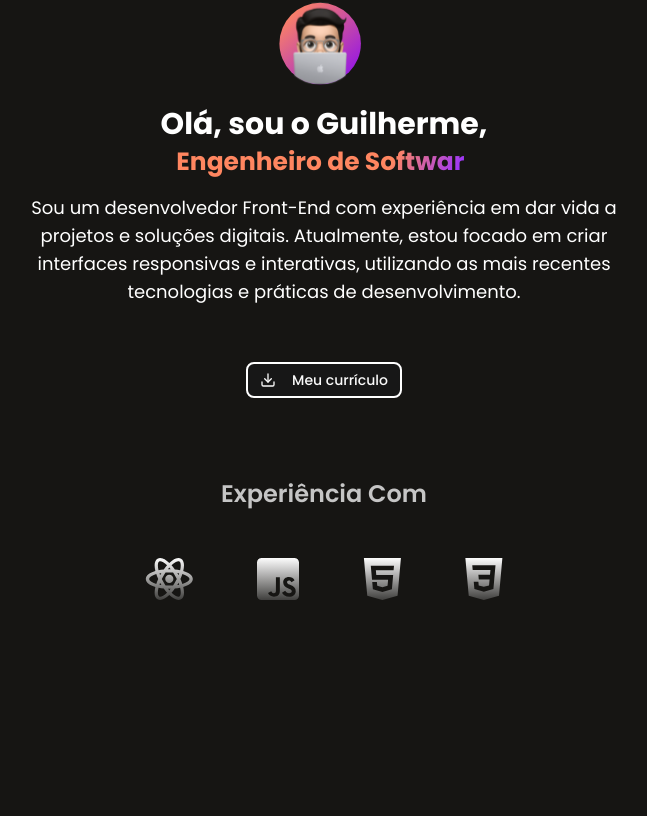
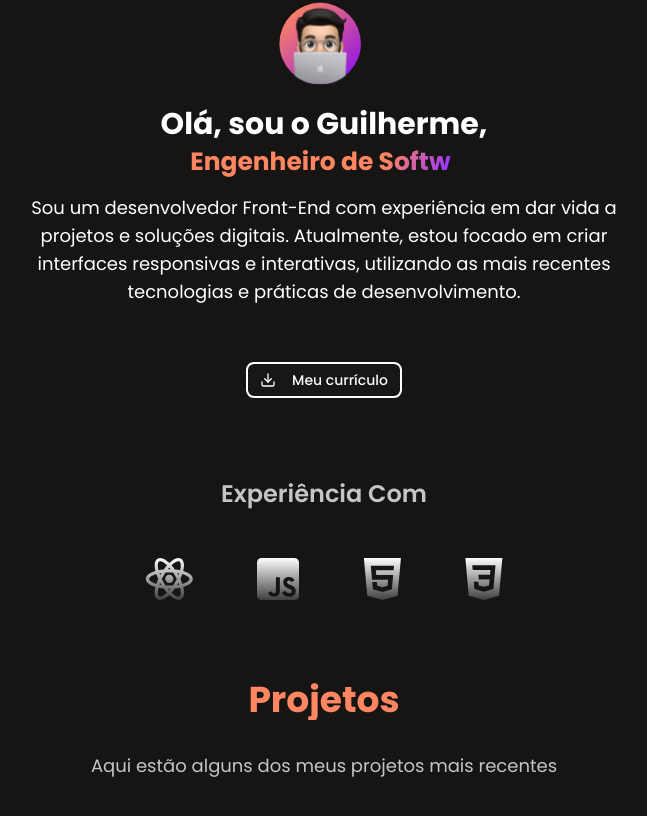
Before and after one commit to Gui250/portifolio, a React (Vite) app in the folder portifolio/: page / in a window 1280 px wide. Shown: the part 204-1020 px from the top of the page, without its empty margins (316-963 px from the left). Before the commit the page ends 804 px from the top, so only its background shows below. Built offline with nearby package versions, Linux system fonts and the light colour scheme.

Commit message:
adicionando componente de projeto

```diff
--- a/portifolio/package.json
+++ b/portifolio/package.json
@@ -21,6 +21,7 @@
     "embla-carousel-autoplay": "^8.6.0",
     "embla-carousel-react": "^8.6.0",
     "lucide-react": "^0.542.0",
+    "motion": "^12.23.12",
     "react": "^19.1.1",
     "react-dom": "^19.1.1",
     "react-router-dom": "^7.8.2",
--- a/portifolio/src/components/Main/index.tsx
+++ b/portifolio/src/components/Main/index.tsx
@@ -1,4 +1,5 @@
 import { AvatarComponent } from "../Avatar";
+import { Projetos } from "../Projetos";
 import { TextoApresentacao } from "../TextoApresentacao";
 import { Tecnologies } from "../Tecnologies";
 import logoReact from "../../assets/reactjs.svg";
@@ -19,6 +20,7 @@ export function Main() {
         <Tecnologies link={logoHtml} description="HTML" />
         <Tecnologies link={logoCss} description="CSS" />
       </div>
+      <Projetos />
     </main>
   );
 }
--- /dev/null
+++ b/portifolio/src/components/Projetos/index.tsx
@@ -0,0 +1,12 @@
+export function Projetos() {
+  return (
+    <section className="w-full max-w-4xl mx-auto mt-20 mb-20">
+      <div className="text-center">
+        <h2 className="text-4xl font-bold bg-gradient-text mb-8">Projetos</h2>
+        <p className="text-[#c5c5c5] text-lg mb-8">
+          Aqui estão alguns dos meus projetos mais recentes
+        </p>
+      </div>
+    </section>
+  );
+}
--- a/portifolio/src/index.css
+++ b/portifolio/src/index.css
@@ -44,6 +44,7 @@
   --font-jakarta: "Plus Jakarta Sans", sans-serif;
   --font-poppins: "Poppins", sans-serif;
   --main-background: #161513;
+  --gradient: linear-gradient(180deg, #ff8660 0%, #d5491d 100%);
 }
 
 :root {
```
Also changed, not shown: 1 other file (tests, documents, lock files or other folders).
